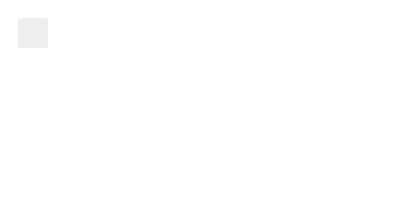
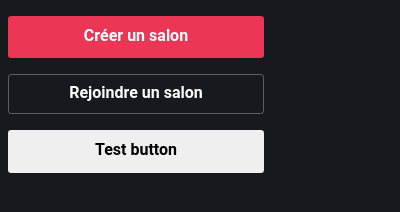
Before and after one commit to ArthurDelamare/party, a browser extension: page extension/popup.html in a window 400 px wide. Drawn offline with Linux system fonts and the light colour scheme.

Commit message:
style: button and background styling

```diff
--- a/extension/button.css
+++ /dev/null
@@ -1,13 +0,0 @@
-button {
-  height: 30px;
-  width: 30px;
-  outline: none;
-  margin: 10px;
-  border: none;
-  border-radius: 2px;
-}
-
-button.current {
-  box-shadow: 0 0 0 2px white,
-              0 0 0 4px black;
-}
--- /dev/null
+++ b/extension/popup.css
@@ -0,0 +1,36 @@
+body {
+  background-color: #16191d;
+}
+
+button {
+  font-weight: 600;
+  border-radius: 0.2rem;
+  border-color: transparent;
+  width: 16rem;
+  padding: 0.5rem 1rem 0.7rem;
+  font-size: 1rem;
+  font-family: Hind,San Francisco,Roboto,Arial,sans-serif;
+  margin: 0.5rem 0;
+}
+
+.button-primary {
+  background-color: #ec3655;
+  color: #fff;
+  transition: border .2s ease-out, background .2s ease-out;
+}
+
+.button-primary:hover {
+  background-color: #c82d47;
+}
+
+.button-secondary {
+  background-color: transparent;
+  border: .1rem solid rgba(255,255,254,.3);
+  color: white;
+  transition: border .2s ease-out, background .2s ease-out;
+}
+
+.button-secondary:hover {
+  background: rgba(255,255,254,.3);
+  border: .1rem solid transparent;
+}
--- a/extension/popup.html
+++ b/extension/popup.html
@@ -1,10 +1,17 @@
 <!DOCTYPE html>
-<html>
+<html lang="fr">
   <head>
-    <link rel="stylesheet" href="button.css">
+    <meta charset="UTF-8">
+    <link rel="stylesheet" href="popup.css">
   </head>
   <body>
-    <button id="changeColor"></button>
+    <div>
+      <button class="button-primary">Créer un salon</button>
+    </div>
+    <div>
+      <button class="button-secondary">Rejoindre un salon</button>
+    </div>
+    <button id="changeColor">Test button</button>
     <script src="popup.js"></script>
   </body>
 </html>
```
